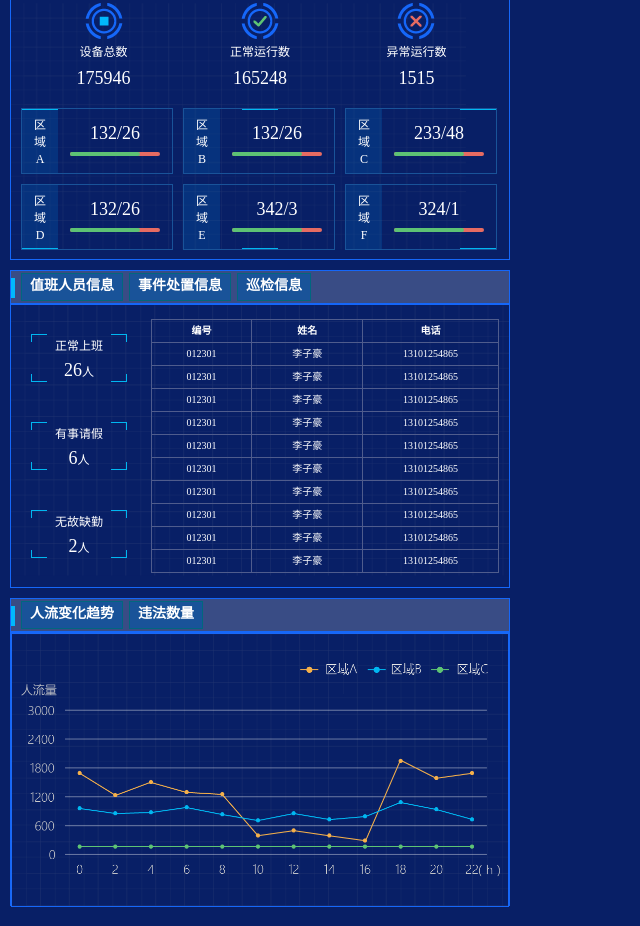
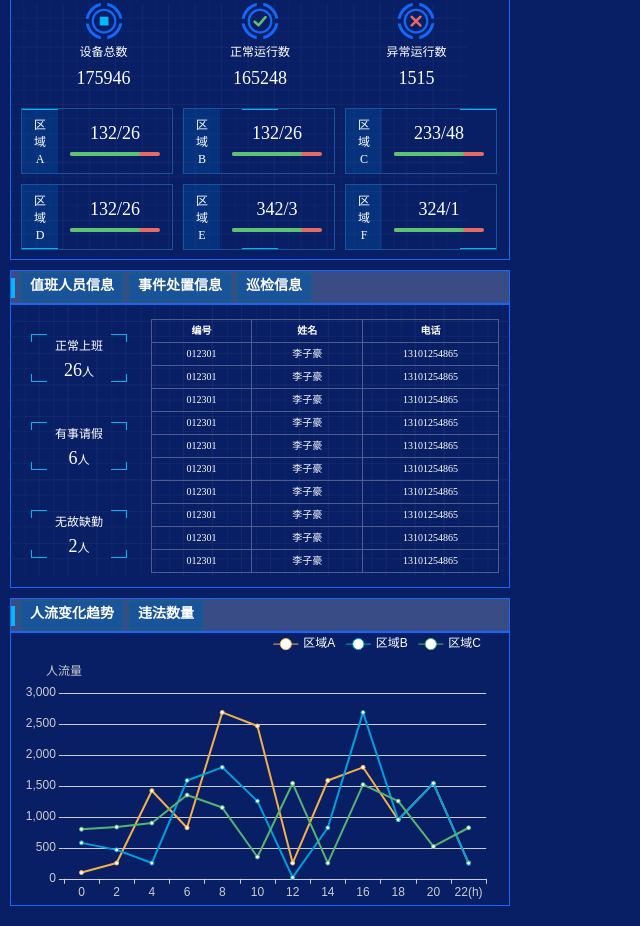
Before and after one commit to lele-organization/visualization, a plain HTML site: page index.html in a window 1280 px wide. Shown: the part 2054-2980 px from the top of the page, without its empty margins (0-640 px from the left). Drawn offline with Linux system fonts and the light colour scheme.

Commit message:
humanflow trend

```diff
--- a/index.html
+++ b/index.html
@@ -441,7 +441,8 @@
 								<span class="textTitle">违法数量</span>
 							</div>
 							<div class="stateList">
-								<img src="img/5.png" alt="" />
+								<!-- <img src="img/5.png" alt="" /> -->
+								<div id="humanFlowTrend" style="width:495px;height:274px;"></div>
 							</div>
 						</div>
 					</div>
--- a/js/index.js
+++ b/js/index.js
@@ -10,6 +10,7 @@ $(function () {
     init: function () {
       var _this = this
       _this.initHighCharts()
+      _this.initHumanFlowTrend()
     },
 
     initHighCharts: function () {
@@ -82,10 +83,83 @@ $(function () {
 
             }
         ]
-    };
+      };
+
+      myChart.setOption(option);
+    },
+
+    initHumanFlowTrend : function () {
+      var myChart =  echarts.init(document.getElementById('humanFlowTrend'));
+
+      var option = {
+        tooltip: {
+            trigger: 'axis'
+        },
+        legend: {
+            data:['区域A','区域B','区域C'],
+            right:'20',
+            textStyle:{
+                color:'#fff',
+                fontSize:12
+            }
+
+        },
+        grid: {
+            left: '3%',
+            right: '4%',
+            bottom: '3%',
+            containLabel: true
+        },
+        xAxis: {
+            type: 'category',
+            // boundaryGap: false,
+            data: ['0','2','4','6','8','10','12','14','16','18','20','22(h)'],
+            axisLine:{
+                lineStyle:{
+                    color:'#ccc'
+                }
+            }
+        },
+        yAxis: {
+            type: 'value',
+            name:'人流量',
+            nameTextStyle:{
+                color:'#ccc',
+                align:'right'
+
+            },
+            axisLine:{
+                show:false,
+                lineStyle:{
+                    color:'#ccc'
+                }
+            }
+            // nameLocation:'end'
+            // show:false
+        },
+        series: [
+            {
+                name:'区域A',
+                type:'line',
+                data:[100, 254, 1422, 824, 2687, 2467, 254,1587,1800,954,1542,254]
+            },
+            {
+                name:'区域B',
+                type:'line',
+                data:[580,467, 254,1587,1800,1254, 22, 824, 2687, 954,1542,254]
+            },
+            {
+                name:'区域C',
+                type:'line',
+                data:[ 800, 835, 900,1352,1150,352,1542,254,1520, 1254, 522, 824]
+            },
+        ],
+        color:['#f3af4a', '#01a0db','#56b472'],
+      };
 
       myChart.setOption(option);
     }
+
   }
 
   var page = new Page();
```
